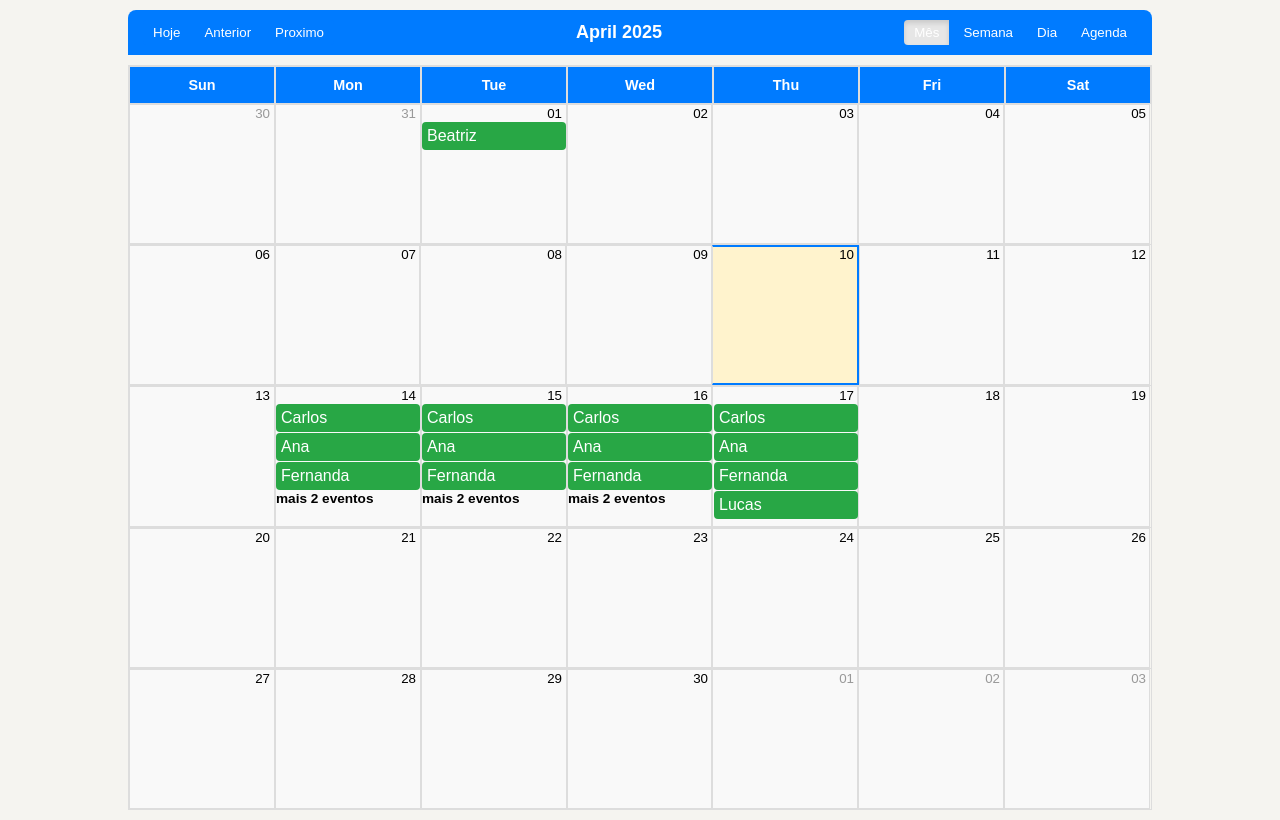
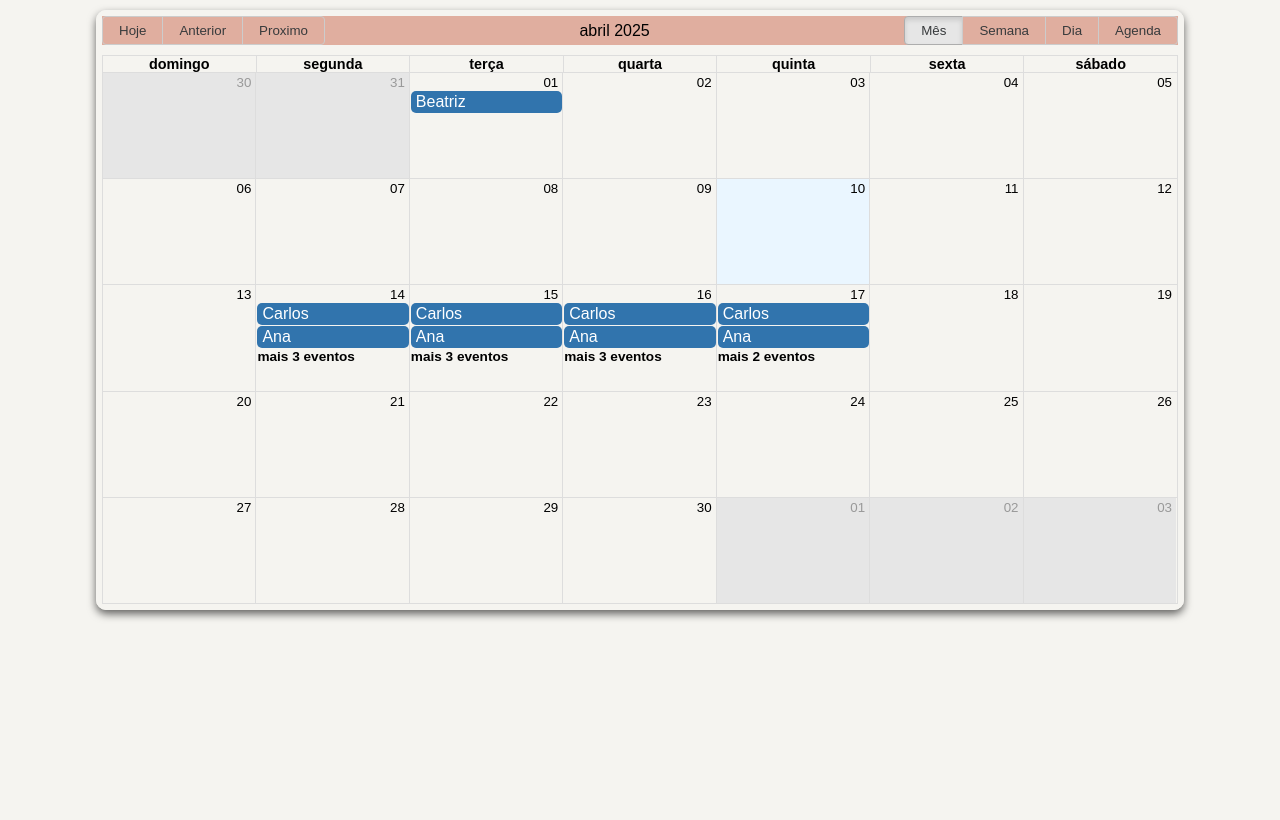
Before and after one commit to DantasItu/projeto_salao_suh, a React (Vite) app: page /calendario in a window 1280 px wide. Built offline with nearby package versions, Linux system fonts and the light colour scheme.

Commit message:
consegui traduzir de maneira correta o nome dos meses e dias da semana

```diff
--- a/src/components/BigAgenda.css
+++ b/aulas/BigAgenda.css
@@ -53,7 +53,7 @@
 
 /* Cabeçalho do calendário */
 .rbc-toolbar {
-  background-color: var(--header-bg-color);
+  background-color: black;
   color: var(--header-text-color);
   padding: 10px;
   border-radius: var(--border-radius) var(--border-radius) 0 0;
--- a/src/components/BigAgenda.jsx
+++ b/aulas/BigAgenda.jsx
@@ -2,9 +2,8 @@ import React, { useState, useEffect } from "react"; // Importa React e os hooks
 import { Calendar, dateFnsLocalizer } from "react-big-calendar"; // Importa o componente de calendário
 import { format, parse, startOfWeek, getDay } from "date-fns"; // Funções para manipulação de datas
 import ptBR from "date-fns/locale/pt-BR"; // Localização em português do Brasil
+import { appointments } from "../src/data/dataBase/Appointments"; // Importa os agendamentos do banco de dados
 import "react-big-calendar/lib/css/react-big-calendar.css"; // Estilos do calendário
-import "./BigAgenda.css"; // Estilos personalizados
-import { appointments } from "../data/dataBase/Appointments"; // Importa os agendamentos do banco de dados
 
 // Configura o localizador de datas para o calendário
 const locales = { "pt-BR": ptBR };
@@ -126,7 +125,7 @@ const BigAgenda = () => {
   // Renderização do componente
   // ==========================
   return (
-    <div className="big-agenda-container">
+    <div className="big-agenda-container" style={{ height: 800 }}>
       <h1 className="big-agenda-title">Minha Agenda</h1>
       <Calendar
         localizer={localizer} // Configuração de localização
--- a/src/App.jsx
+++ b/src/App.jsx
@@ -2,7 +2,6 @@ import React from "react";
 import { BrowserRouter, Routes, Route } from "react-router-dom";
 import Home from "./pages/home";
 import Calendario from "./components/Calendario.jsx";
-import BigAgenda from "./components/BigAgenda.jsx";
 
 const App = () => {
   return (
@@ -11,7 +10,6 @@ const App = () => {
         <Routes>
           <Route path="/" element={<Home />} />
           <Route path="/calendario" element={<Calendario />} />
-          <Route path="/bigagenda" element={<BigAgenda />} />
         </Routes>
       </BrowserRouter>
     </>
--- a/src/components/Calendario.jsx
+++ b/src/components/Calendario.jsx
@@ -2,21 +2,24 @@ import React, { useState, useEffect } from "react";
 import { Calendar, dateFnsLocalizer } from "react-big-calendar";
 import { format, parse, startOfWeek, getDay } from "date-fns";
 import ptBR from "date-fns/locale/pt-BR";
-import "react-big-calendar/lib/css/react-big-calendar.css";
 import { appointments } from "../data/dataBase/Appointments";
 import { height } from "@fortawesome/free-brands-svg-icons/fa42Group";
 import { months } from "moment/moment";
+import "../data/styles/Calendario.css";
+import "react-big-calendar/lib/css/react-big-calendar.css";
 
 //\\=============================//\\
 //\\ Definições de Localização //\\
 // \\=========================//\\
-const locales = { "pt-BR": ptBR };
+const customFormat = (date, formatStr, options) => {
+  return format(date, formatStr, { ...options, locale: ptBR });
+};
 const localizer = dateFnsLocalizer({
-  format, // Função para formatar datas
-  parse, // Função para analisar strings de datas
-  startOfWeek, // Define o início da semana
-  getDay, // Obtém o dia da semana
-  locales, // Localização configurada
+  format: customFormat,
+  parse,
+  startOfWeek,
+  getDay,
+  locales: { "pt-BR": ptBR },
 });
 
 const Calendario = () => {
@@ -46,16 +49,20 @@ const Calendario = () => {
   };
 
   return (
-    <div style={{ display: "flex", justifyContent: "center" }}>
+    <>
+      <div className="calendario-container">
         <Calendar
           localizer={localizer}
           events={events}
           selectable
           view={currentView}
-        style={{ height: 800, width: "80%", margin: 10 }}
           onView={handleViewChange}
           onNavigate={handleNaveChange}
+          className="calendario"
           date={currentDate}
+          // components={{
+          //   toolbar: CustomToolbar,
+
           messages={{
             next: "Proximo",
             previous: "Anterior",
@@ -77,6 +84,7 @@ const Calendario = () => {
           }}
         />
       </div>
+    </>
   );
 };
 
--- a/src/data/styles/Calendario.css
+++ b/src/data/styles/Calendario.css
@@ -0,0 +1,16 @@
+/* calendario */
+.calendario-container {
+  height: 600px;
+  width: 85%;
+  margin: 10px auto;
+  padding: 5px;
+  border: 1px solid var(--branco50-95);
+  border-radius: 10px;
+  box-shadow: 0 4px 8px var(--shadow);
+}
+
+/* calendar */
+.rbc-toolbar {
+  display: flex;
+  background-color: var(--salmao-75);
+}
```
Also changed, not shown: aulas/CustomToolbar.nota de aula.jsx (added, +78 -0 lines). Lines whose indentation alone changed are shown as unchanged.
